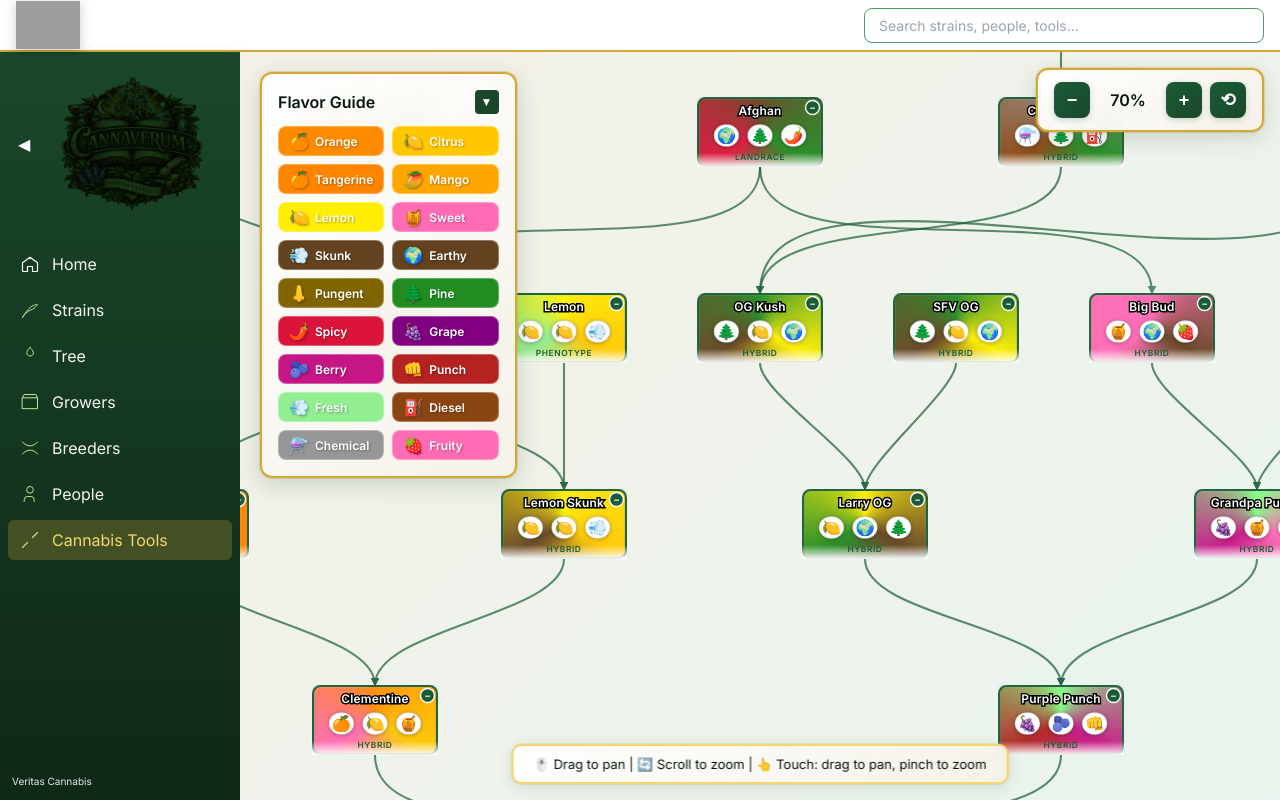
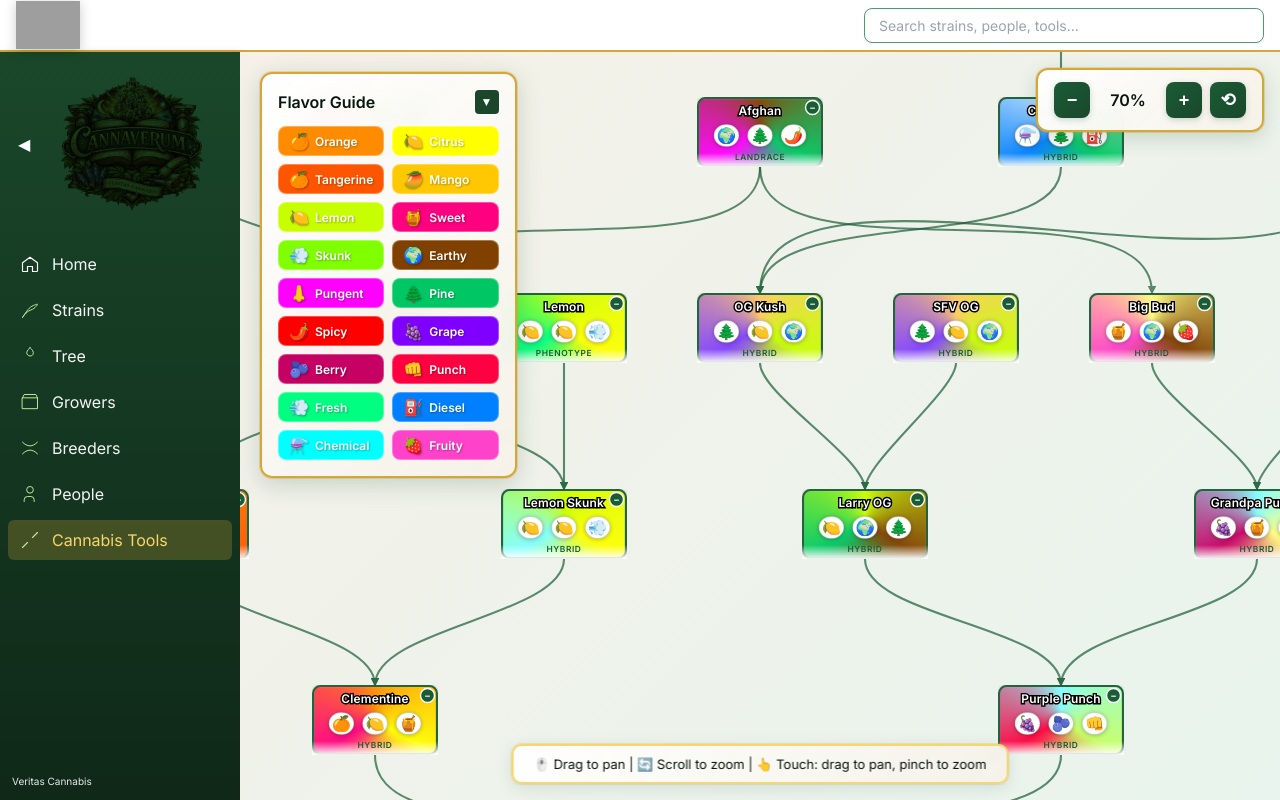
Before and after one commit to mylesgarveyjournal/test_repo, a React (Create React App) app: page /tools/flavor-tree in a window 1280 px wide. Built offline with nearby package versions, Linux system fonts and the light colour scheme; grey boxes are pictures that could not be loaded; the HTML template or start-up script is replaced by a standard one.

Commit message:
Maximize color distances for distinct psychedelic swirls - spread across full spectrum

```diff
--- a/src/data/flavorProfile.js
+++ b/src/data/flavorProfile.js
@@ -1,23 +1,24 @@
 // Base flavor colors (RGB with alpha for mixing)
+// Colors chosen for MAXIMUM distance - spread evenly across color spectrum
 const baseFlavorColors = {
-  'Orange': { r: 255, g: 140, b: 0, hsl: 'hsl(33, 100%, 50%)' },
-  'Citrus': { r: 255, g: 200, b: 0, hsl: 'hsl(47, 100%, 50%)' },
-  'Tangerine': { r: 255, g: 130, b: 0, hsl: 'hsl(31, 100%, 50%)' },
-  'Mango': { r: 255, g: 165, b: 0, hsl: 'hsl(39, 100%, 50%)' },
-  'Lemon': { r: 255, g: 240, b: 0, hsl: 'hsl(56, 100%, 50%)' },
-  'Sweet': { r: 255, g: 105, b: 180, hsl: 'hsl(330, 100%, 71%)' },
-  'Skunk': { r: 101, g: 67, b: 33, hsl: 'hsl(30, 51%, 26%)' },
-  'Earthy': { r: 101, g: 67, b: 33, hsl: 'hsl(30, 51%, 26%)' },
-  'Pungent': { r: 128, g: 100, b: 0, hsl: 'hsl(47, 100%, 25%)' },
-  'Pine': { r: 34, g: 139, b: 34, hsl: 'hsl(120, 61%, 34%)' },
-  'Spicy': { r: 220, g: 20, b: 60, hsl: 'hsl(349, 83%, 47%)' },
-  'Grape': { r: 128, g: 0, b: 128, hsl: 'hsl(300, 100%, 25%)' },
-  'Berry': { r: 199, g: 21, b: 133, hsl: 'hsl(322, 81%, 43%)' },
-  'Punch': { r: 178, g: 34, b: 34, hsl: 'hsl(0, 68%, 42%)' },
-  'Fresh': { r: 144, g: 238, b: 144, hsl: 'hsl(120, 73%, 75%)' },
-  'Diesel': { r: 139, g: 69, b: 19, hsl: 'hsl(25, 76%, 31%)' },
-  'Chemical': { r: 150, g: 150, b: 150, hsl: 'hsl(0, 0%, 59%)' },
-  'Fruity': { r: 255, g: 105, b: 180, hsl: 'hsl(330, 100%, 71%)' }
+  'Orange': { r: 255, g: 140, b: 0, hsl: 'hsl(33, 100%, 50%)' },        // Orange 33°
+  'Citrus': { r: 255, g: 255, b: 0, hsl: 'hsl(60, 100%, 50%)' },        // Yellow 60°
+  'Tangerine': { r: 255, g: 85, b: 0, hsl: 'hsl(20, 100%, 50%)' },      // Red-Orange 20°
+  'Mango': { r: 255, g: 200, b: 0, hsl: 'hsl(47, 100%, 50%)' },         // Gold 47°
+  'Lemon': { r: 200, g: 255, b: 0, hsl: 'hsl(73, 100%, 50%)' },         // Chartreuse 73°
+  'Sweet': { r: 255, g: 0, b: 128, hsl: 'hsl(330, 100%, 50%)' },        // Hot Pink 330°
+  'Skunk': { r: 128, g: 255, b: 0, hsl: 'hsl(90, 100%, 50%)' },         // Lime 90°
+  'Earthy': { r: 128, g: 64, b: 0, hsl: 'hsl(30, 100%, 25%)' },         // Brown 30°
+  'Pungent': { r: 255, g: 0, b: 255, hsl: 'hsl(300, 100%, 50%)' },      // Magenta 300°
+  'Pine': { r: 0, g: 200, b: 100, hsl: 'hsl(150, 100%, 39%)' },         // Emerald 150°
+  'Spicy': { r: 255, g: 0, b: 0, hsl: 'hsl(0, 100%, 50%)' },            // Red 0°
+  'Grape': { r: 128, g: 0, b: 255, hsl: 'hsl(270, 100%, 50%)' },        // Purple 270°
+  'Berry': { r: 200, g: 0, b: 100, hsl: 'hsl(330, 100%, 39%)' },        // Berry 330°
+  'Punch': { r: 255, g: 0, b: 64, hsl: 'hsl(345, 100%, 50%)' },         // Crimson 345°
+  'Fresh': { r: 0, g: 255, b: 128, hsl: 'hsl(150, 100%, 50%)' },        // Spring Green 150°
+  'Diesel': { r: 0, g: 128, b: 255, hsl: 'hsl(210, 100%, 50%)' },       // Azure 210°
+  'Chemical': { r: 0, g: 255, b: 255, hsl: 'hsl(180, 100%, 50%)' },     // Cyan 180°
+  'Fruity': { r: 255, g: 64, b: 200, hsl: 'hsl(317, 100%, 63%)' }       // Pink 317°
 };
 
 // Flavor to emoji/icon mapping
```
Also changed, not shown: 7 other files (tests, documents, lock files or other folders).
